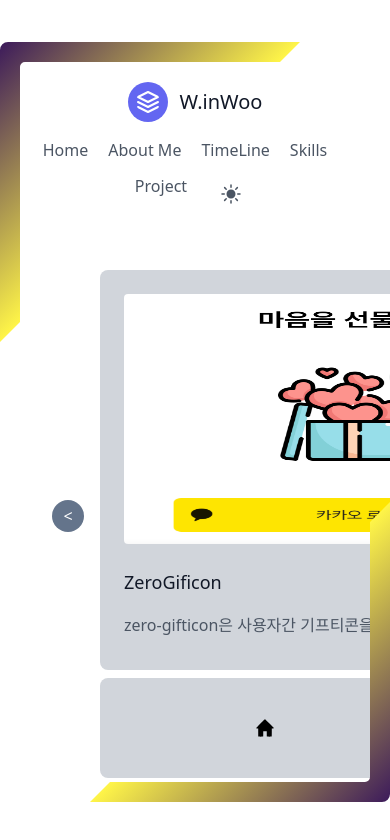
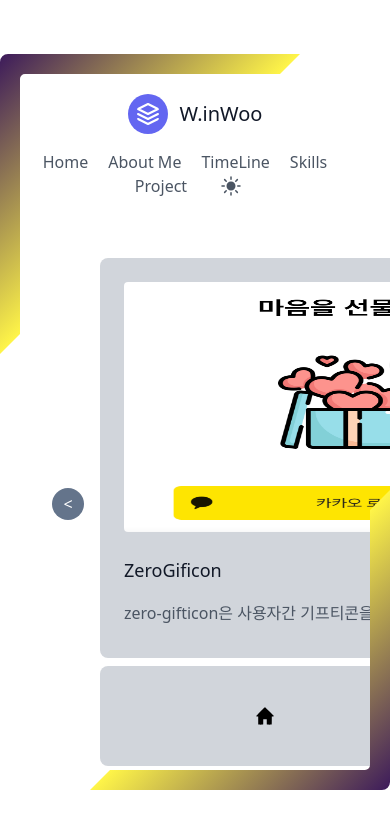
Before and after one commit to wooinwoo/AboutMePage, a Next.js app: page /project in a window 390 px wide. Shown: the top 840 px of the page. Built offline with nearby package versions, Linux system fonts and the light colour scheme.

Commit message:
mod: 버튼 margin 삭제

```diff
--- a/components/darkModeToggleButton.js
+++ b/components/darkModeToggleButton.js
@@ -6,7 +6,7 @@ export default function DarkModeToggleButton() {
   return (
     <>
       <button
-        className="inline-flex items-center border-0 py-1 px-3 focus:outline-none text-base mt-4 md:mt-0"
+        className="inline-flex items-center border-0 px-3 focus:outline-none text-base"
         type="button"
         onClick={() => setTheme(theme == "dark" ? "light" : "dark")}>
         <svg
```
